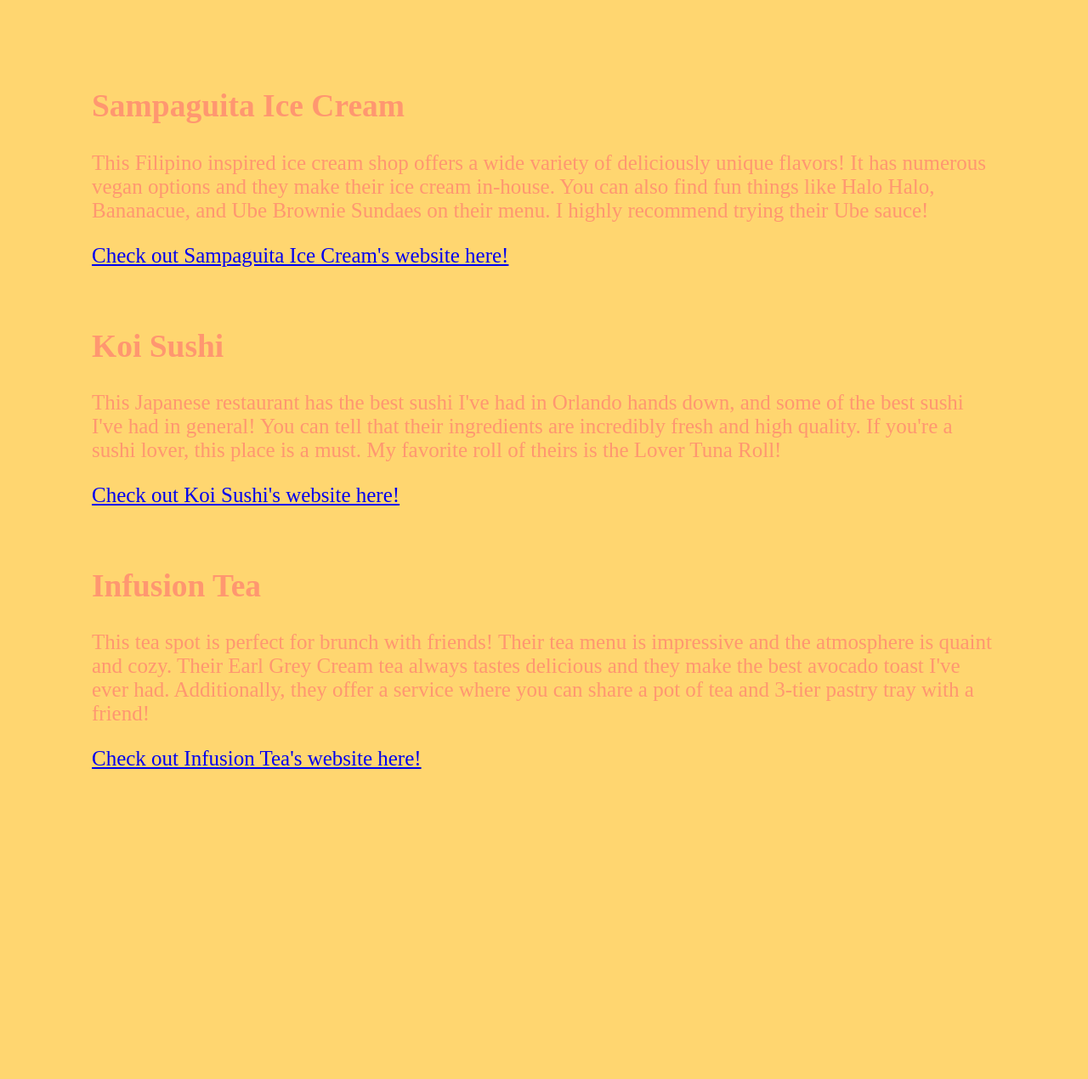
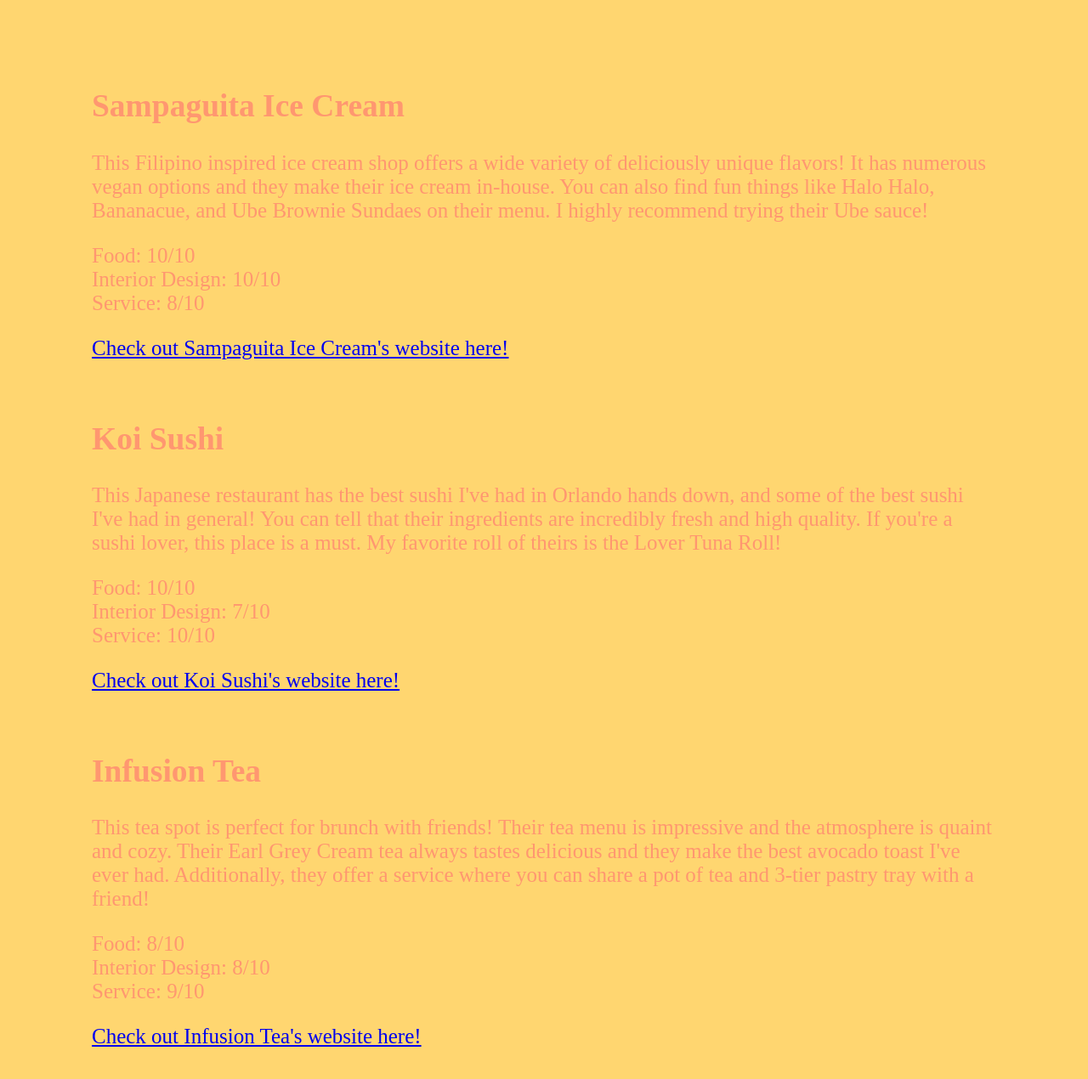
Before and after one commit to melaniep04/Hidden-Gems, a plain HTML site: page index.html in a window 1280 px wide. Shown: the part 300-1570 px from the top of the page at 85% size. Before the commit the page ends 1265 px from the top, so only its background shows below. Drawn offline with Linux system fonts and the light colour scheme; a web font is replaced by a local one.

Commit message:
Add files via upload

```diff
--- a/index.html
+++ b/index.html
@@ -22,18 +22,21 @@
     <div id="gem1" class="font">
         <h2>Sampaguita Ice Cream</h2>
         <p>This Filipino inspired ice cream shop offers a wide variety of deliciously unique flavors! It has numerous vegan options and they make their ice cream in-house. You can also find fun things like Halo Halo, Bananacue, and Ube Brownie Sundaes on their menu. I highly recommend trying their Ube sauce!</p>
+        <p>Food: 10/10<br>Interior Design: 10/10<br>Service: 8/10</p>
         <a href="https://www.sampaguitausa.com/">Check out Sampaguita Ice Cream's website here!</a>
     </div>
 
     <div id="gem2" class="font">
         <h2>Koi Sushi</h2>
         <p>This Japanese restaurant has the best sushi I've had in Orlando hands down, and some of the best sushi I've had in general! You can tell that their ingredients are incredibly fresh and high quality. If you're a sushi lover, this place is a must. My favorite roll of theirs is the Lover Tuna Roll!</p>
+        <p>Food: 10/10<br>Interior Design: 7/10<br>Service: 10/10</p>
         <a href="https://koisushifusion.com/">Check out Koi Sushi's website here!</a>
     </div>
 
     <div id="gem3" class="font">
         <h2>Infusion Tea</h2>
         <p>This tea spot is perfect for brunch with friends! Their tea menu is impressive and the atmosphere is quaint and cozy. Their Earl Grey Cream tea always tastes delicious and they make the best avocado toast I've ever had. Additionally, they offer a service where you can share a pot of tea and 3-tier pastry tray with a friend!</p>
+        <p>Food: 8/10<br>Interior Design: 8/10<br>Service: 9/10</p>
         <a href="https://www.infusionorlando.com/">Check out Infusion Tea's website here!</a>
     </div>
 </body>
```
